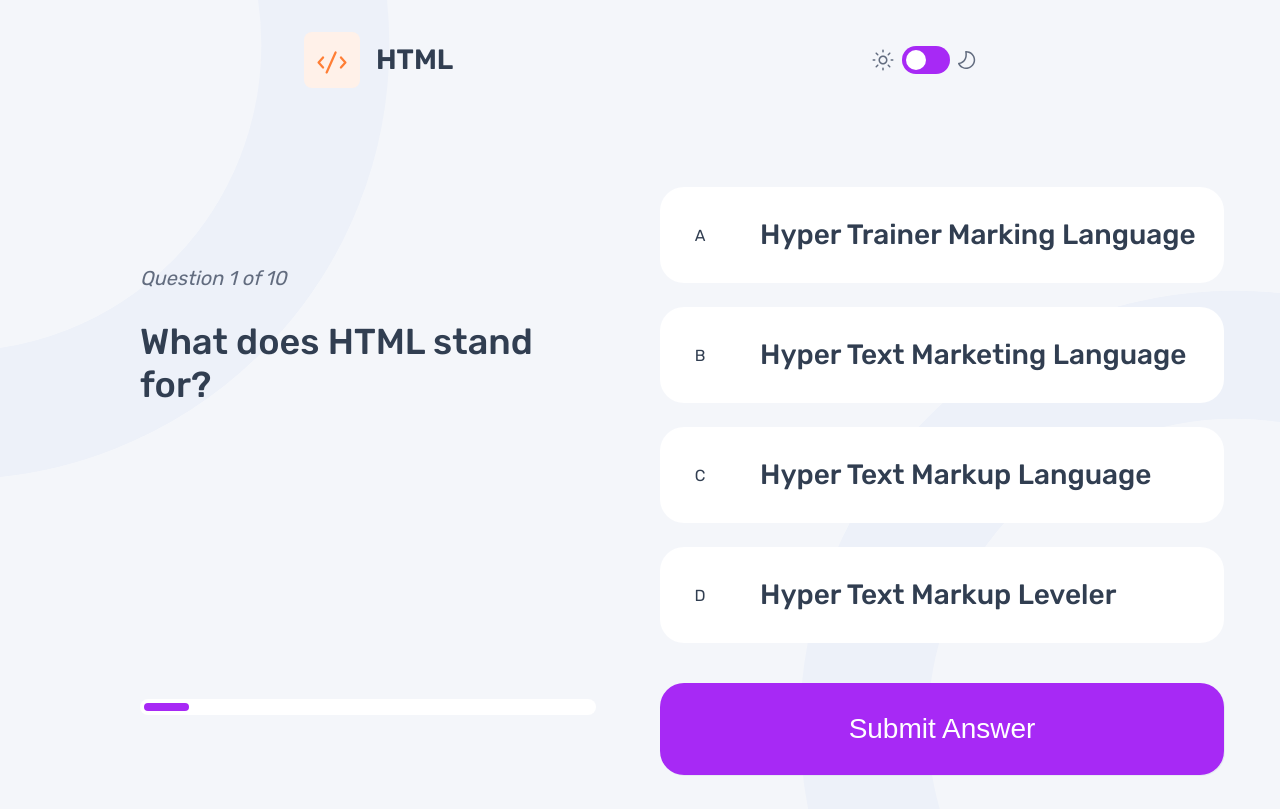
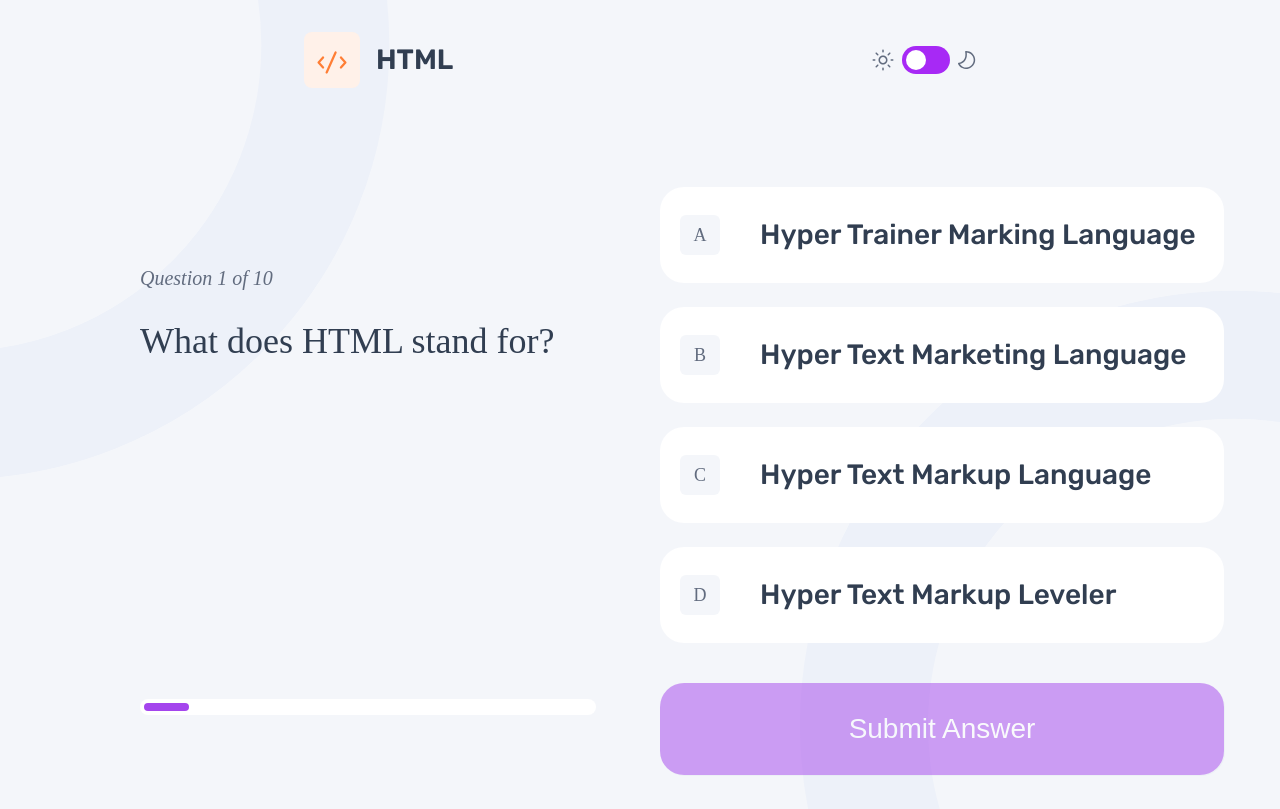
Before and after one commit to Paul-Blankson/quiz-app-Jest, an Angular app: page / in a window 1280 px wide. Both pictures are taken after a click on the element "HTML". Built offline with nearby package versions, Linux system fonts and the light colour scheme.

Commit message:
updated the ui to handle selection of correct and wrong answer

```diff
--- a/src/app/components/questions-section/questions-section.component.css
+++ b/src/app/components/questions-section/questions-section.component.css
@@ -53,7 +53,7 @@
   width: 100%;
   height: 8px;
   border-radius: 6.5rem;
-  background-color: var(--color-purple);
+  background-color: var(--color-thistle);
   transition: width 0.3s;
 }
 
@@ -67,6 +67,49 @@
   width: 100%;
 }
 
+.answer__lable-container {
+  width: 40px;
+  height: 40px;
+  border-radius: 6px;
+  display: flex;
+  justify-content: center;
+  align-items: center;
+  background-color: var(--color-light-grey);
+}
+
+.answer__lable-container.selected-label {
+  background-color: var(--color-thistle);
+}
+
+/* .answer__lable-container.correct-label {
+  background-color: var(--color-green);
+}
+
+.answer__lable-container.incorrect-label {
+  background-color: var(--color-red);
+} */
+
+.answer__label {
+  font-size: 1.125rem;
+  font-weight: 500;
+  line-height: 1.125rem;
+  text-align: center;
+  color: var(--color-grey-navy);
+}
+
+.answer__label.dark-theme {
+  color: var(--color-pure-white);
+}
+
+.answer__lable-container.selected-label .answer__label {
+  color: var(--color-pure-white);
+}
+
+.answer__lable-container.correct-label .answer__label,
+.answer__lable-container.incorrect-label .answer__label {
+  color: var(--color-pure-white);
+}
+
 .question-section__answer-container-submit-btn {
   width: 100%;
   text-align: center;
@@ -76,7 +119,7 @@
   font-weight: 500;
   line-height: 1.125rem;
   color: var(--color-pure-white);
-  background-color: var(--color-purple);
+  background-color: var(--color-thistle);
   border: none;
   border-radius: 0.75rem;
   box-shadow: 1px 1px #8FA0C124;
--- a/src/app/components/questions-section/questions-section.component.html
+++ b/src/app/components/questions-section/questions-section.component.html
@@ -1,4 +1,4 @@
- <section class="questions-section">
+ <!-- <section class="questions-section">
     <div class="questions-section__question-container">
 
       <div class="questions-section__question-text-container">
@@ -21,13 +21,74 @@
 
     <div class="question-section__answer-container">
       <div class="answer__card-container">
-      @for(option of currentQueOptions; track $index){
-        <app-small-card [cardTitle]="option">
-          <p>{{ answerLabel[$index] }}</p>
-        </app-small-card>
+        @for(option of currentQueOptions; track $index){
+          <app-small-card
+            [cardTitle]="option"
+            [showIcon]="feedback !== null"
+            [isSelected]="selectedAnswer === option"
+            [iconType]="getIconType(option)"
+            (clicked)="selectAnswer(option)"
+          >
+            <div
+              class="answer__lable-container"
+              [class.selected-label]="selectedAnswer === option"
+            >
+              <p class="answer__label">{{ answerLabel[$index] }}</p>
+            </div>
+          </app-small-card>
+        }
+      </div>
+      <button class="question-section__answer-container-submit-btn" (click)="submitAnswer()">Submit Answer</button>
+    </div>
+
+  </section> -->
+
+  <section class="questions-section">
+    <div class="questions-section__question-container">
+      <div class="questions-section__question-text-container">
+        <span class="questions-section__question-count">Question {{ currentIndex + 1 }} of {{ questions.length }}</span>
+        @if(questions[currentIndex]) {
+        <h2 class="questions-section__question-text">
+          {{ questions[currentIndex].question }}
+        </h2>
       }
       </div>
-      <button class="question-section__answer-container-submit-btn" (click)="nextQuestion()">Submit Answer</button>
+
+      <div class="questions-section__progress-bar-container">
+        <div
+          class="questions-section__progress-bar"
+          [style.width.%]="(currentIndex + 1) / questions.length * 100"
+        ></div>
+      </div>
     </div>
 
+    <div class="question-section__answer-container">
+      <div class="answer__card-container">
+        @for(option of currentQueOptions; track $index){
+          <app-small-card
+            [cardTitle]="option"
+            [showIcon]="feedback !== null"
+            [isSelected]="selectedAnswer === option"
+            [iconType]="getIconType(option)"
+            (clicked)="selectAnswer(option)"
+          >
+            <div
+              class="answer__lable-container"
+              [class.selected-label]="selectedAnswer === option"
+              [class.correct-label]="feedback?.isCorrect && option === getCurrentQueAnswer()"
+              [class.incorrect-label]="!feedback?.isCorrect && option === selectedAnswer"
+            >
+              <p class="answer__label">{{ answerLabel[$index] }}</p>
+            </div>
+          </app-small-card>
+        }
+      </div>
+      <button
+        class="question-section__answer-container-submit-btn"
+        (click)="feedback ? nextQuestion() : submitAnswer()"
+        [disabled]="selectedAnswer === null && !feedback"
+      >
+        {{ feedback ? 'Next Question' : 'Submit Answer' }}
+      </button>
+    </div>
   </section>
--- a/src/app/components/questions-section/questions-section.component.ts
+++ b/src/app/components/questions-section/questions-section.component.ts
@@ -19,7 +19,9 @@ export class QuestionsSectionComponent {
   quizService = inject(QuizServiceService);
   answerLabel=['A', 'B', 'C', 'D']
   selectedTitle: string = '';
-  private subscriptions: Subscription = new Subscription();
+  selectedAnswer: string | null = null;
+  feedback: { isCorrect: boolean; selectedOption: string } | null = null;
+  private readonly subscriptions: Subscription = new Subscription();
 
   ngOnInit(): void {
     const subscription = this.quizService.getQuizData().subscribe((data: { quizzes: QuizData[] }) => {
@@ -57,12 +59,49 @@ export class QuestionsSectionComponent {
     }
   }
 
+  selectAnswer(option: string): void {
+    this.selectedAnswer = option;
+  }
+
+  getCurrentQueAnswer() {
+    return this.questions[this.currentIndex].answer;
+  }
+
+  getIconType(option: string): 'correct' | 'incorrect' | null {
+
+    if (!this.feedback) return null;
+
+    const correctAnswer = this.getCurrentQueAnswer();
+    if (option === correctAnswer) {
+      return 'correct';
+    }
+
+    if (option === this.selectedAnswer && this.selectedAnswer !== correctAnswer) {
+      return 'incorrect';
+    }
+    return null;
+  }
+
+  submitAnswer(): void {
+    if (this.selectedAnswer !== null) {
+      const correctAnswer = this.getCurrentQueAnswer();
+      this.feedback = {
+        isCorrect: this.selectedAnswer === correctAnswer,
+        selectedOption: this.selectedAnswer,
+      };
+    } else {
+      console.warn('No answer selected');
+    }
+  }
+
   nextQuestion(): void {
     if (this.currentIndex < this.questions.length - 1) {
       this.currentIndex++;
       this.getCurrentQueOptions();
+
+      this.selectedAnswer = null;
+      this.feedback = null;
     }
-    this.selectedTitle = this.quizService.getSelectedSubjectTitle();
   }
 
 }
--- a/src/app/components/small-card/small-card.component.css
+++ b/src/app/components/small-card/small-card.component.css
@@ -13,6 +13,18 @@
   transition: background-color 0.3s ease, color 0.3s ease;
 }
 
+.small__card--selected {
+  border: 3px solid var(--color-thistle);
+}
+
+.small__card--correct {
+  border: 3px solid var(--color-green);
+}
+
+.small__card--incorrect {
+  border: 3px solid var(--color-red);
+}
+
 .small__card-icon-container {
   width: 40px;
   height: 40px;
@@ -22,6 +34,14 @@
   background-color: var(--color-icon-container);
   border-radius: 6px;
   transition: background-color 0.3s ease;
+}
+
+.small__card-icon-container.selected-icon-container {
+  background-color: var(--color-thistle) !important;
+}
+
+.small__card-icon-container.selected-icon-container .answer__label {
+  color: var(--color-title) !important;
 }
 
 .small__card--icon {
--- a/src/app/components/small-card/small-card.component.html
+++ b/src/app/components/small-card/small-card.component.html
@@ -1,7 +1,47 @@
-
-<div class="small__card">
-  <div class="small__card-icon-container" [style.background-color]="getIconBackgroundColor(cardTitle)">
+<!-- <div
+  class="small__card"
+  [class.small__card--selected]="isSelected"
+  (click)="onCardClick()"
+>
+  <div
+    class="small__card-icon-container"
+    [style.background-color]="getIconBackgroundColor(cardTitle)"
+    [class.selected-icon-container]="isSelected"
+  >
     <ng-content></ng-content>
   </div>
   <h2 class="small__card-title">{{ cardTitle }}</h2>
+
+  @if (showIcon && iconType) {
+    <img
+      [src]="iconType === 'correct' ? 'images/icon-correct.svg' : 'images/icon-incorrect.svg'"
+      alt="answer icon"
+      class="answer__icon"
+    />
+  }
+</div> -->
+
+<div
+  class="small__card"
+  [class.small__card--selected]="isSelected"
+  [class.small__card--correct]="iconType === 'correct'"
+  [class.small__card--incorrect]="iconType === 'incorrect'"
+  (click)="onCardClick()"
+>
+  <div
+    class="small__card-icon-container"
+    [style.background-color]="getIconBackgroundColor(cardTitle)"
+    [class.selected-icon-container]="isSelected"
+  >
+    <ng-content></ng-content>
+  </div>
+  <h2 class="small__card-title">{{ cardTitle }}</h2>
+
+  @if (showIcon && iconType) {
+    <img
+      [src]="iconType === 'correct' ? 'images/icon-correct.svg' : 'images/icon-incorrect.svg'"
+      alt="answer icon"
+      class="answer__icon"
+    />
+  }
 </div>
--- a/src/app/components/small-card/small-card.component.ts
+++ b/src/app/components/small-card/small-card.component.ts
@@ -1,4 +1,4 @@
-import { Component, Input, Output, EventEmitter, inject } from '@angular/core';
+import { Component, Input, Output, EventEmitter } from '@angular/core';
 @Component({
   selector: 'app-small-card',
   imports: [],
@@ -8,6 +8,9 @@ import { Component, Input, Output, EventEmitter, inject } from '@angular/core';
 export class SmallCardComponent {
 
   @Input() cardTitle: string = '';
+  @Input() showIcon: boolean = false;
+  @Input() iconType: 'correct' | 'incorrect' | null = null;
+  @Input() isSelected: boolean = false;
   @Output() clicked = new EventEmitter();
 
   getIconBackgroundColor(title: string): string {
@@ -24,4 +27,8 @@ export class SmallCardComponent {
         return 'transparent';
     }
   }
+
+  onCardClick(): void {
+    this.clicked.emit(this.cardTitle);
+  }
 }
--- a/src/styles.css
+++ b/src/styles.css
@@ -40,7 +40,6 @@
 }
 
 body {
-  font-family: Rubik;
   color: var(--color-dark-navy);
   background: var(--color-light-grey) url('/images/light-theme-bg.svg') center/cover no-repeat;
   transition: background 0.3s ease, color 0.3s ease;
```
Also changed, not shown: public/images/icon-correct.svg (added), public/images/icon-incorrect.svg (added).
